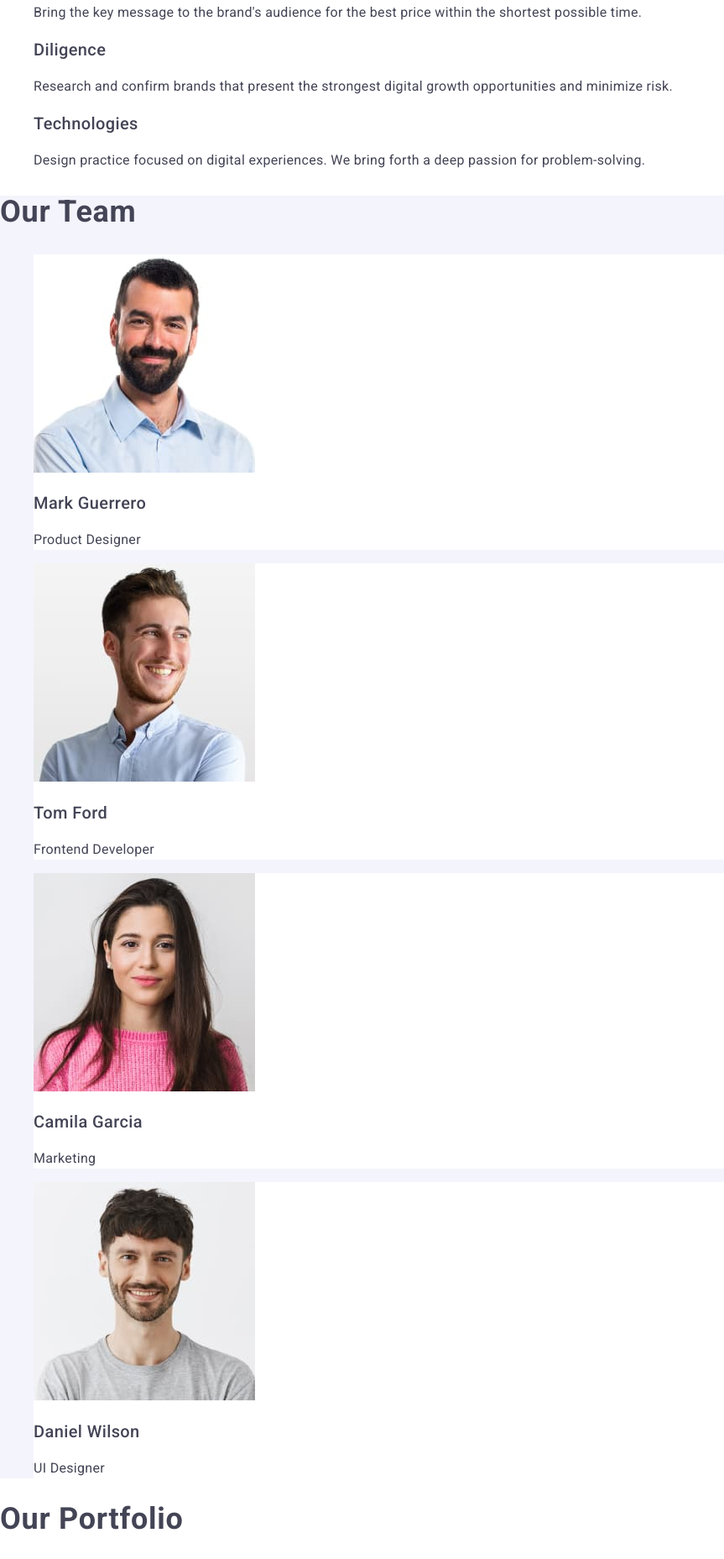
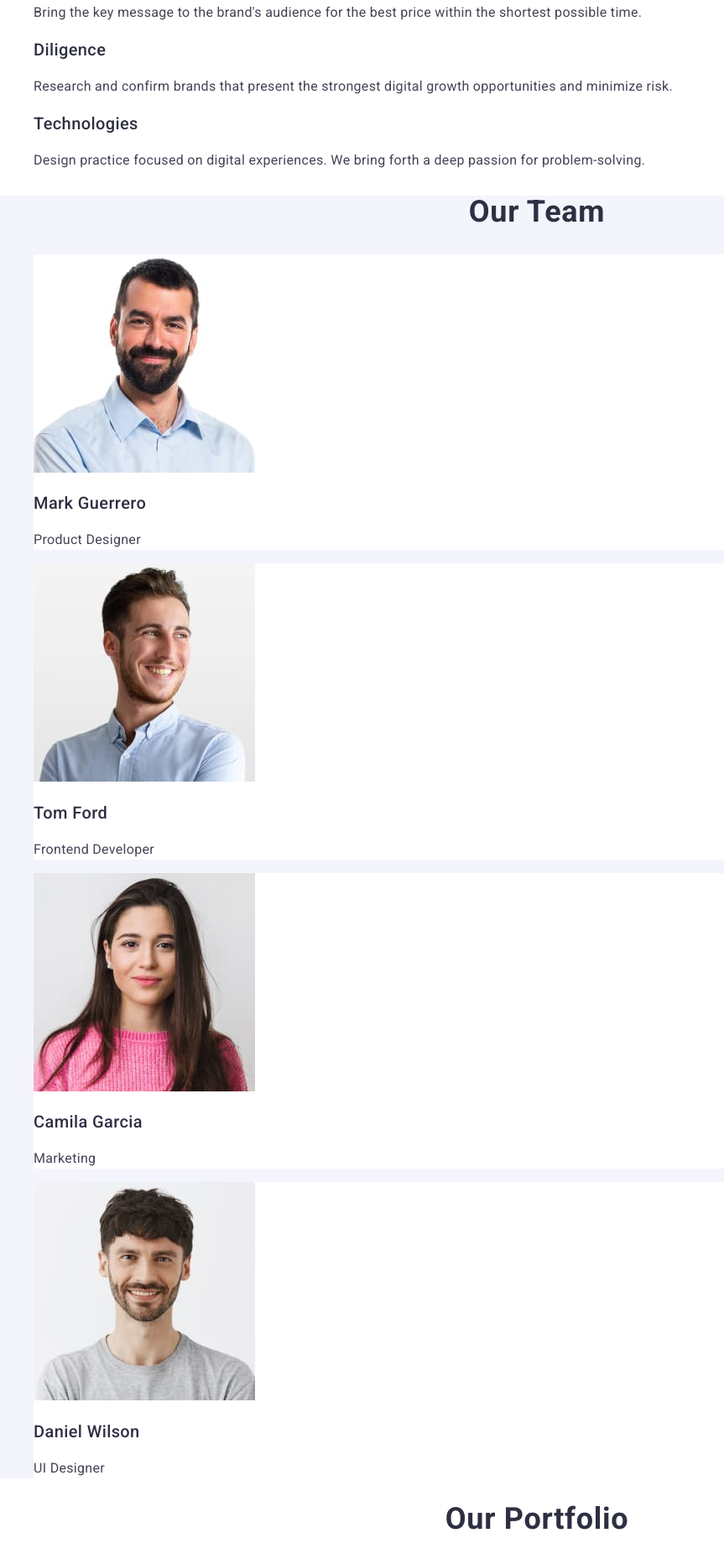
Before and after one commit to alegdann/goit-homework-02, a plain HTML site: page index.html in a window 1280 px wide. Shown: the part 505-2362 px from the top of the page at 84% size, without its empty margins (0-863 px from the left). Drawn offline with nearby package versions, Linux system fonts and the light colour scheme.

Commit message:
finalupd

```diff
--- a/css/styles.css
+++ b/css/styles.css
@@ -9,7 +9,7 @@ a {
 ul {
     list-style-type: none;
 }
-.visually-hidden {
+/*.visually-hidden {
     position: absolute;
     width: 1px;
     height: 1px;
@@ -20,7 +20,8 @@ ul {
     clip-path: inset(100%);
     clip: rect(0 0 0 0);
     overflow: hidden;
-}
+}*/
+
 /** ================HEADER==================== */
 .header {}
 
@@ -116,6 +117,7 @@ ul {
 .features-item {}
 
 .features-title {
+    color: #2e2f42;
     font-size: 20px;
     font-weight: 500;
     line-height: 1.2;
@@ -140,10 +142,12 @@ ul {
 }
 
 .team-title {
+    color: #2e2f42;
     font-size: 36px;
     line-height: 1.11;
     letter-spacing: 0.02em;
     text-transform: capitalize;
+    text-align: center;
 }
 
 .team-list {}
@@ -155,6 +159,7 @@ ul {
 .team-img {}
 
 .team-subtitle {
+    color: #2e2f42;
     font-size: 20px;
     font-weight: 500;
     line-height: 1.2;
@@ -177,10 +182,12 @@ ul {
 .portfolio {}
 
 .portfolio-title {
+    color: #2e2f42;
     font-size: 36px;
     line-height: 1.11;
     letter-spacing: 0.02em;
     text-transform: capitalize;
+    text-align: center;
 }
 
 .portfolio-list {}
@@ -190,6 +197,7 @@ ul {
 .portfolio-img {}
 
 .portfolio-subtitle {
+    color: #2e2f42;
     font-size: 20px;
     font-weight: 500;
     line-height: 1.2;
--- a/index.html
+++ b/index.html
@@ -39,7 +39,7 @@
      <button class="btn-hero" type="button">Order Service</button>
     </section>
     <section class="features">
-        <h2 class="visually-hidden">Features</h2>
+        <h2 hidden>Features</h2>
         <ul class="features-list">
             <li class="features-item">
                 <h3 class="features-title">Strategy</h3>
```
